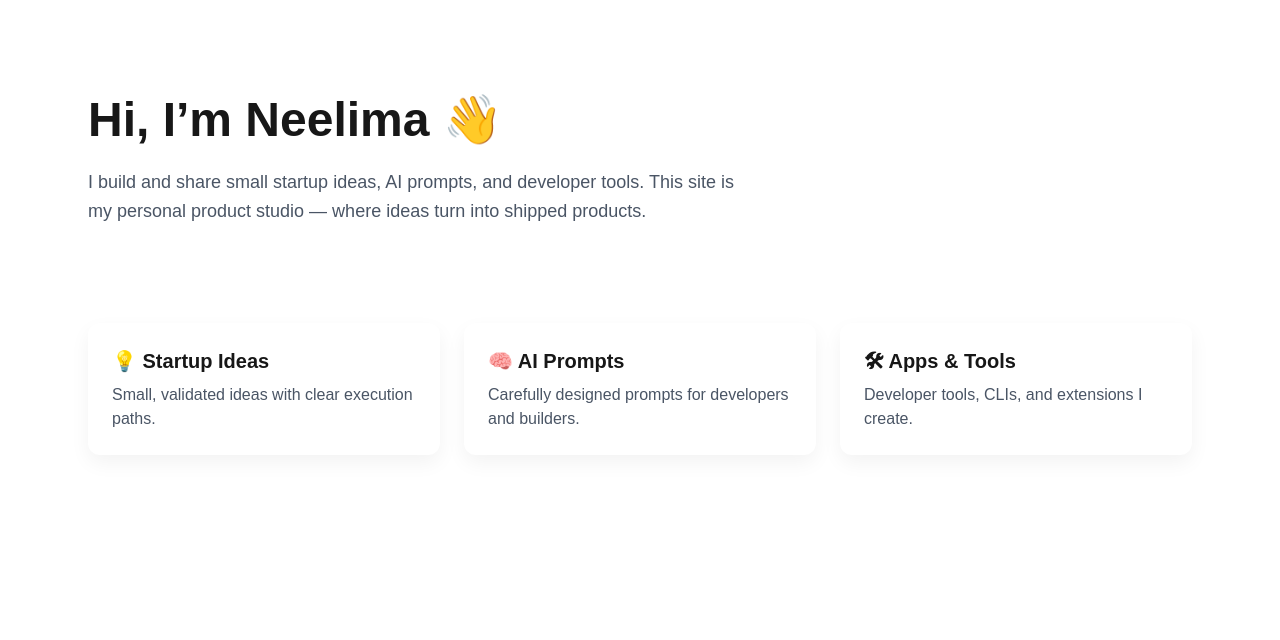
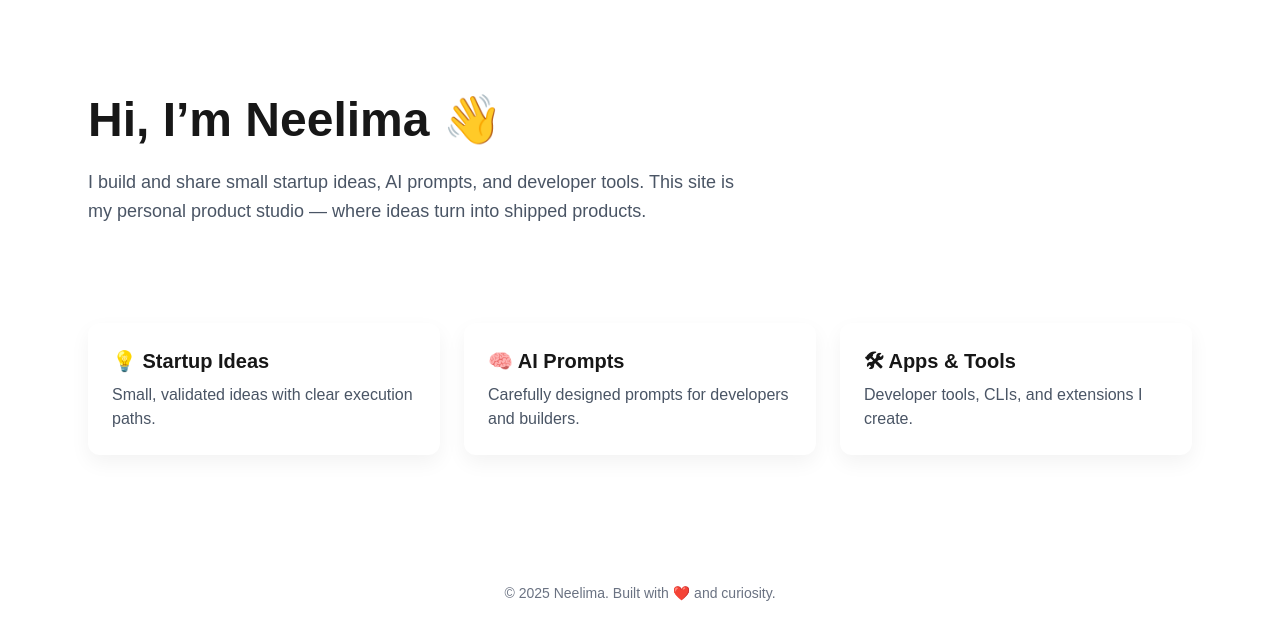
Before and after one commit to Neelima0610/my-startup-site, a Next.js app in the folder web/: page / in a window 1280 px wide. Shown: the top 640 px of the page. Built offline with nearby package versions, Linux system fonts and the light colour scheme.

Commit message:
Add copyright footer to homepage

```diff
--- a/web/app/page.tsx
+++ b/web/app/page.tsx
@@ -38,6 +38,11 @@ export default function HomePage() {
           </p>
         </Link>
       </section>
+
+      {/* Footer */}
+      <footer className="mt-32 text-center text-sm text-gray-500">
+        © {new Date().getFullYear()} Neelima. Built with ❤️ and curiosity.
+      </footer>
     </>
   );
 }
```
